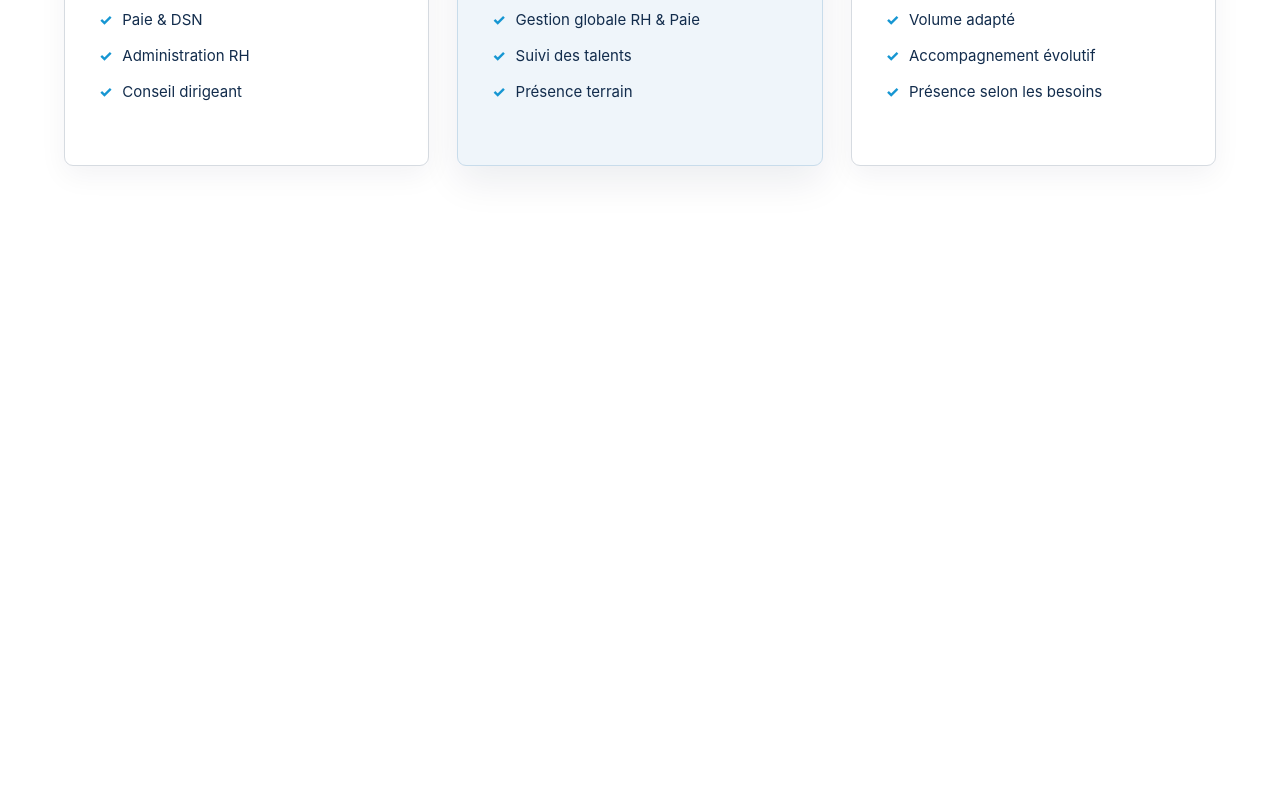
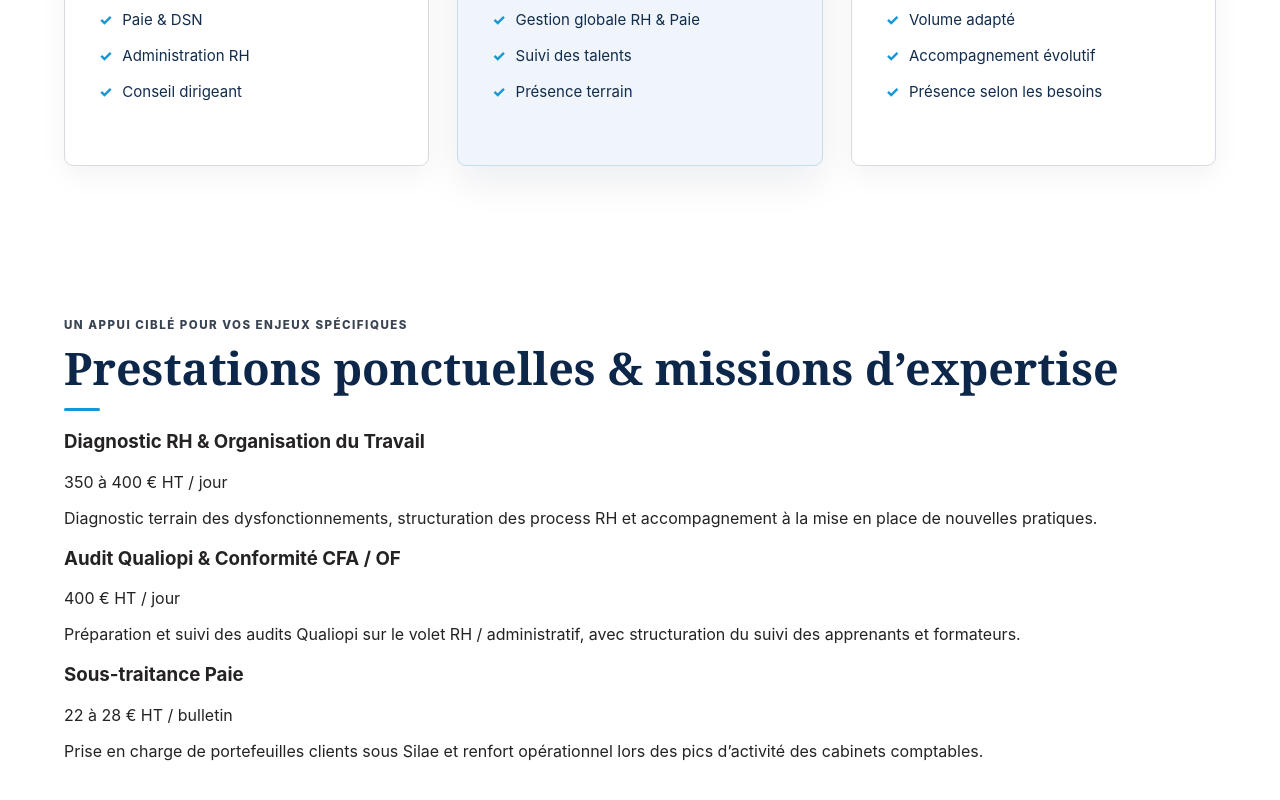
Before and after one commit to yum4nity-code/Site-stephanie, a Next.js app: page / in a window 1280 px wide. Shown: the part 1213-2013 px from the top of the page. Before the commit the page ends 1461 px from the top, so only its background shows below. Built offline with nearby package versions, Linux system fonts and the light colour scheme.

Commit message:
Add expertise services section

```diff
--- a/app/page.tsx
+++ b/app/page.tsx
@@ -59,6 +59,27 @@ const offers = [
     price: "Sur devis",
     featured: false,
     items: ["Volume adapté", "Accompagnement évolutif", "Présence selon les besoins"],
+  },
+];
+
+const expertiseServices = [
+  {
+    name: "Diagnostic RH & Organisation du Travail",
+    price: "350 à 400 € HT / jour",
+    description:
+      "Diagnostic terrain des dysfonctionnements, structuration des process RH et accompagnement à la mise en place de nouvelles pratiques.",
+  },
+  {
+    name: "Audit Qualiopi & Conformité CFA / OF",
+    price: "400 € HT / jour",
+    description:
+      "Préparation et suivi des audits Qualiopi sur le volet RH / administratif, avec structuration du suivi des apprenants et formateurs.",
+  },
+  {
+    name: "Sous-traitance Paie",
+    price: "22 à 28 € HT / bulletin",
+    description:
+      "Prise en charge de portefeuilles clients sous Silae et renfort opérationnel lors des pics d’activité des cabinets comptables.",
   },
 ];
 
@@ -219,6 +240,26 @@ export default function Home() {
           </div>
         </div>
       </section>
+
+      <section className="expertise-section" id="expertise" aria-labelledby="expertise-title">
+        <div className="section-inner">
+          <p className="section-kicker">Un appui ciblé pour vos enjeux spécifiques</p>
+          <h2 className="section-title" id="expertise-title">
+            Prestations ponctuelles &amp; missions d’expertise
+          </h2>
+          <span className="section-accent" aria-hidden="true" />
+
+          <div className="expertise-grid">
+            {expertiseServices.map((service) => (
+              <article className="expertise-card" key={service.name}>
+                <h3>{service.name}</h3>
+                <p className="expertise-price">{service.price}</p>
+                <p className="expertise-description">{service.description}</p>
+              </article>
+            ))}
+          </div>
+        </div>
+      </section>
     </main>
   );
 }
```
